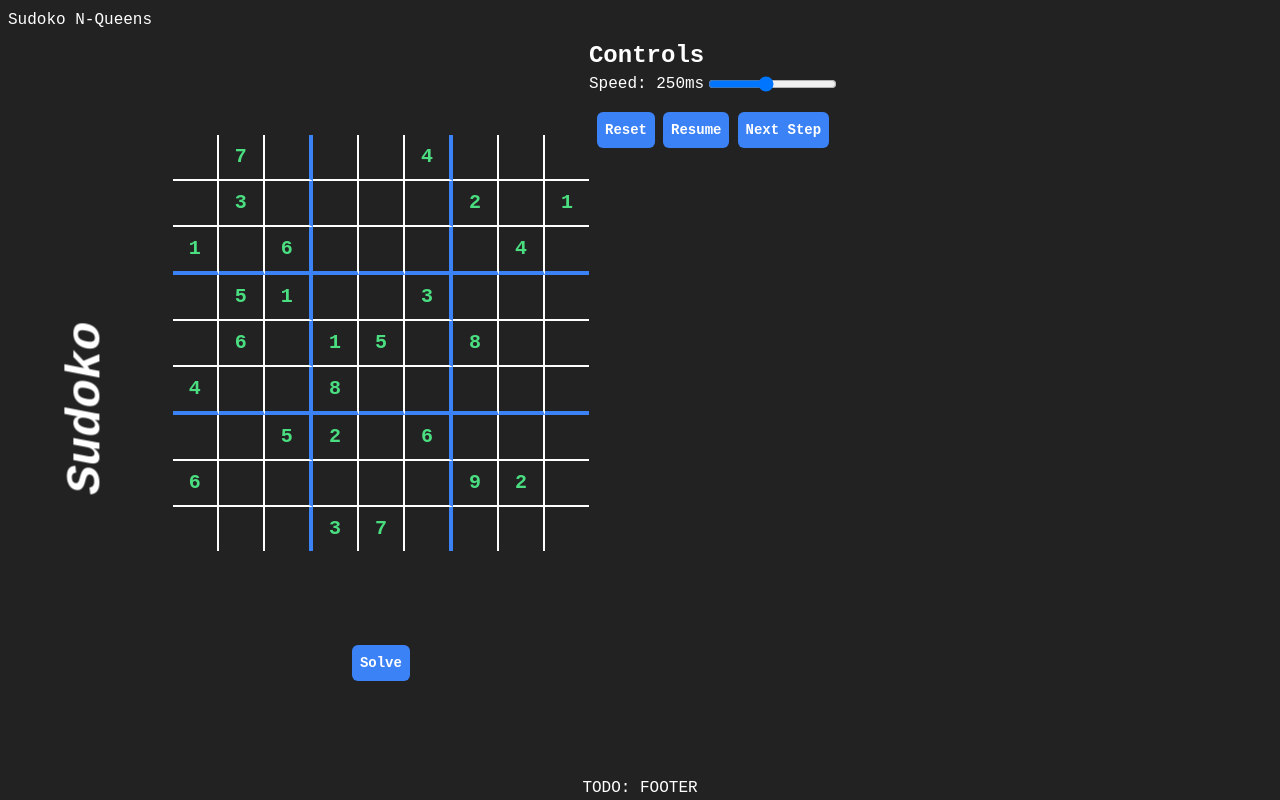
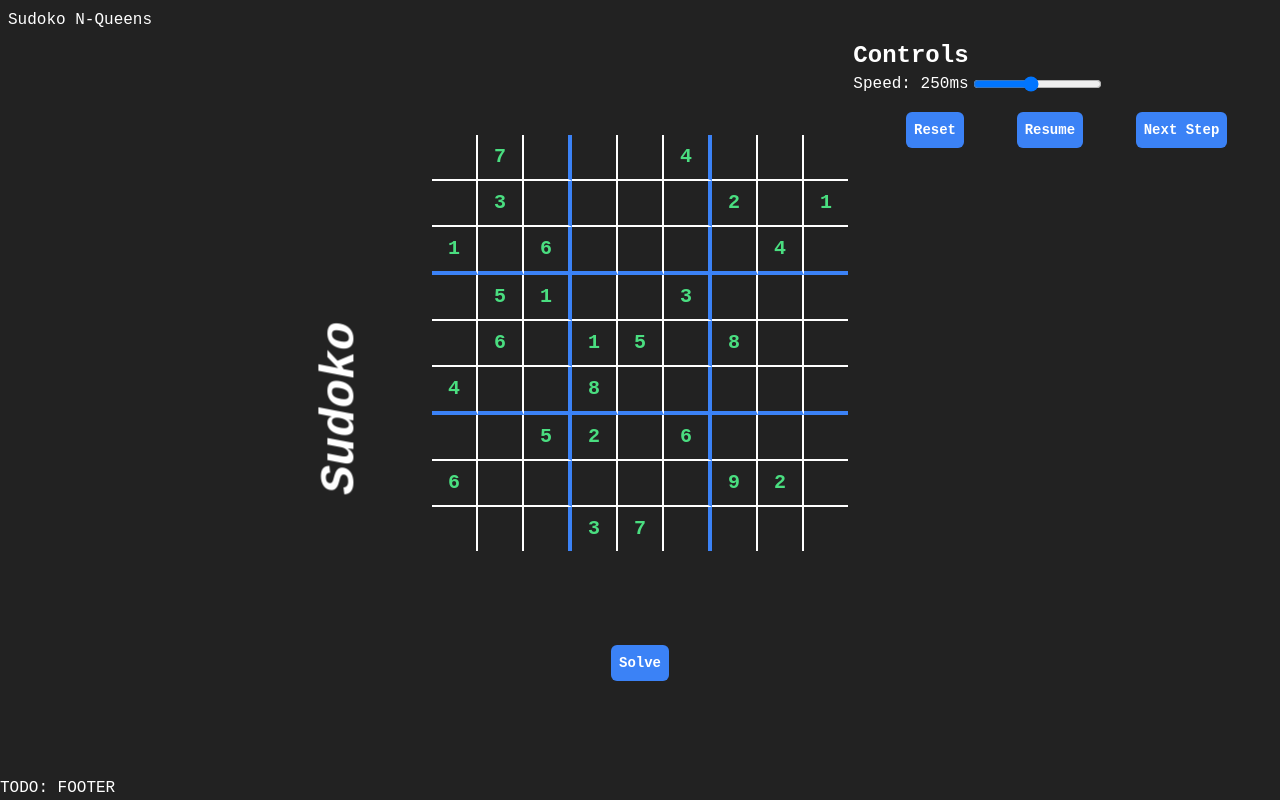
Before and after one commit to Mo2men-dev/backtracking_visualization, a React (Vite) app in the folder Sudoko/: page / in a window 1280 px wide. Built offline with nearby package versions, Linux system fonts and the light colour scheme.

Commit message:
bug fix: fixed css styling

```diff
--- a/Sudoko/src/App.tsx
+++ b/Sudoko/src/App.tsx
@@ -67,19 +67,19 @@ function App() {
     }
 
     return (
-        <div className='h-full flex items-center justify-center flex-col'>
+        <HorizontalSection styles='h-full'>
             <nav className='w-full p-2'>
                 <a href="#sudoko">Sudoko</a>
                 <span>&nbsp;</span>
                 <a href="#queens">N-Queens</a>
             </nav>
-            <VerticalSection styles='w-full h-full' childrenFlex='1' >
+            <VerticalSection styles='w-full h-full' >
                 <Title />
-                <HorizontalSection styles='w-fit justify-evenly items-center animate-fade-in opacity-0'>
+                <HorizontalSection styles='flex flex-1 w-fit justify-evenly items-center animate-fade-in opacity-0'>
                     <Grid grid={grid} />
                     <Button text='Solve' props={{ onClick: () => play(0, setGrid, globalState) }} />
                 </HorizontalSection>
-                <HorizontalSection>
+                <HorizontalSection styles='flex flex-1'>
                     <h1 className='text-2xl font-bold w-full flex animate-fade-in-right-delay opacity-0'>Controls</h1>
                     <div className='opacity-0 animate-fade-in-top'>
                         <VerticalSection>
@@ -100,7 +100,7 @@ function App() {
                 </HorizontalSection>
             </VerticalSection>
             <footer>TODO: FOOTER</footer>
-        </div>
+        </HorizontalSection>
     )
 }
 
--- a/Sudoko/src/components/Title.tsx
+++ b/Sudoko/src/components/Title.tsx
@@ -29,14 +29,14 @@ function Title() {
         }
 
         // Listen to hash changes
-        window.addEventListener('hashchange', () => handleHashChange);
+        window.addEventListener('hashchange', () => handleHashChange());
 
         // Cleanup listener on component unmount
-        return () => window.removeEventListener('hashchange', () => handleHashChange);
+        return () => window.removeEventListener('hashchange', () => handleHashChange());
       }, []);
 
     return (
-        <div className='justify-end items-center'>
+        <div className='justify-end items-center flex flex-1'>
             <div key={title} className='animate-fade-in-right'>
                 <h1 className='text-5xl italic font-bold h-fit origin-center -rotate-90 text-nowrap'>
                     {title}
--- a/Sudoko/src/layout/HorizontalSection.tsx
+++ b/Sudoko/src/layout/HorizontalSection.tsx
@@ -1,11 +1,11 @@
 import React from 'react'
 
-function HorizontalSection({ children, styles, childrenFlex }: { children: React.ReactNode, styles?: string, childrenFlex?: string }) {
-  return (
-    <div className={`${ styles } flex flex-col [&>*]:flex-${childrenFlex}`}>
-        {children}
-    </div>
-  )
+function HorizontalSection({ children, styles = ''}: { children: React.ReactNode, styles?: string}) {
+    return (
+        <div className={`${ styles } flex flex-col`}>
+            {children}
+        </div>
+    )
 }
 
 export default HorizontalSection
--- a/Sudoko/src/layout/VerticalSection.tsx
+++ b/Sudoko/src/layout/VerticalSection.tsx
@@ -1,10 +1,10 @@
 import React from 'react'
 
-function VerticalSection({ children, styles, childrenFlex = 'none' }: { children: React.ReactNode, styles?: string, childrenFlex?: string }) {
-  return (
-    <div className={`${ styles } flex [&>*]:flex [&>*]:flex-${childrenFlex}`}>
-        {children}
-    </div>
+function VerticalSection({ children, styles = '' }: { children: React.ReactNode, styles?: string}) {
+    return (
+        <div className={`${ styles } flex`}>
+            {children}
+        </div>
   )
 }
 
```
